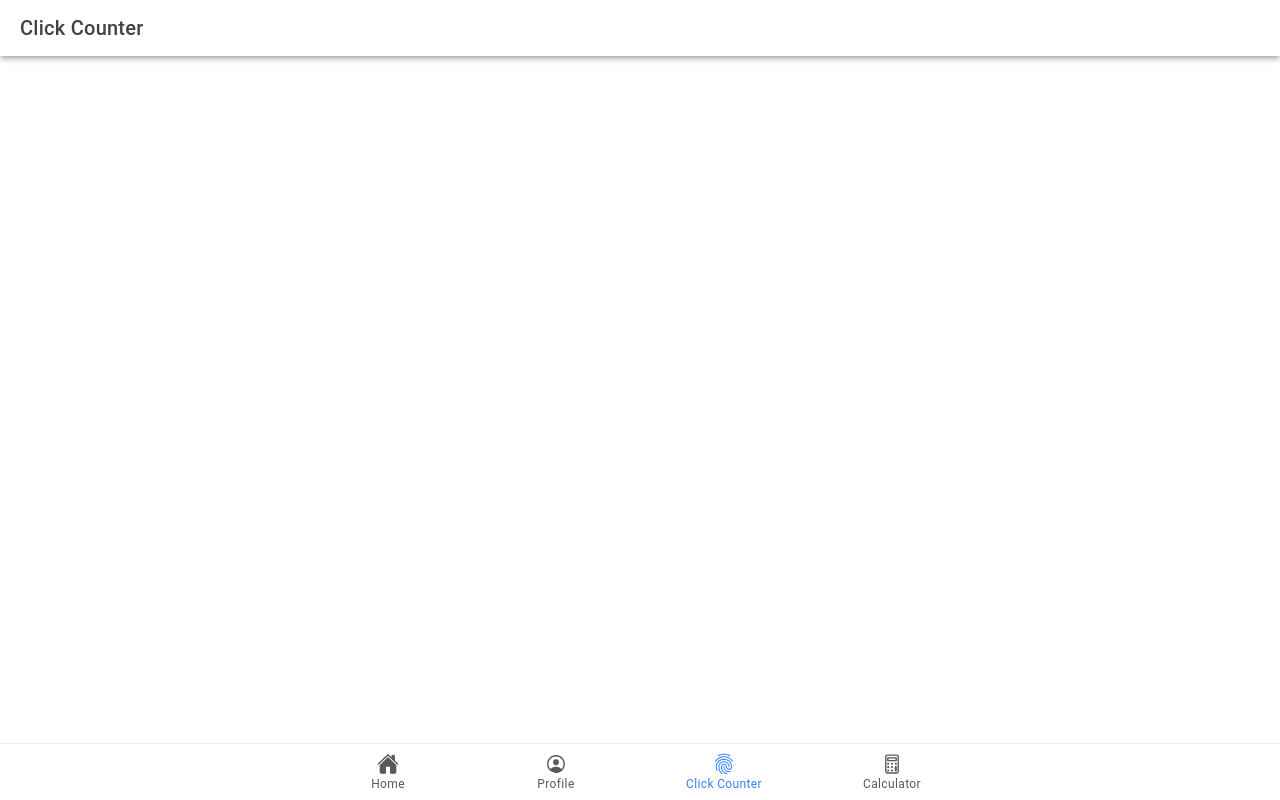
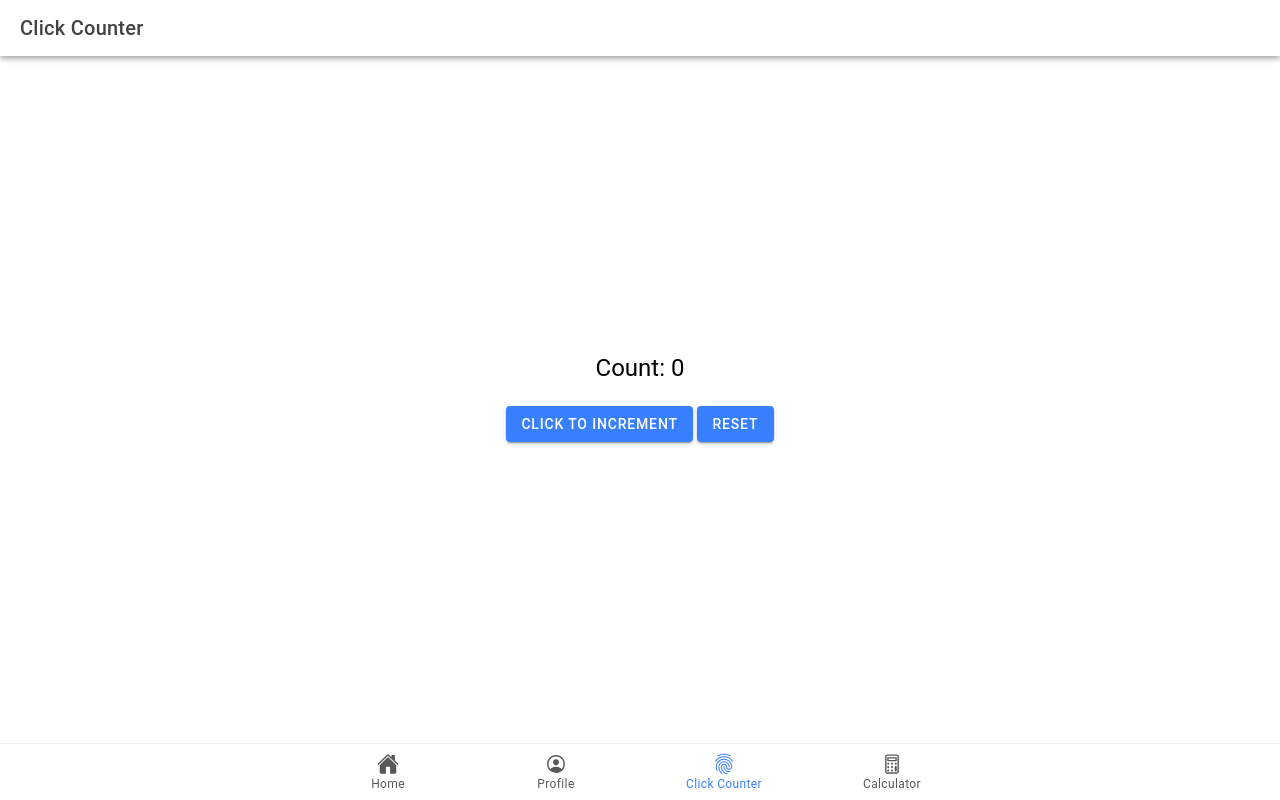
Before and after one commit to FatimaPaluga13/ion-t-paluga, a React (Vite) app: page /tab2 in a window 1280 px wide. Built offline with nearby package versions, Linux system fonts and the light colour scheme.

Commit message:
Adding content for my clickcounter tab

```diff
--- a/src/pages/Tab2.tsx
+++ b/src/pages/Tab2.tsx
@@ -1,7 +1,20 @@
-import React from 'react';
-import { IonContent, IonHeader, IonPage, IonTitle, IonToolbar } from '@ionic/react';
+// Tab2.tsx
+
+import React, { useState } from 'react';
+import { IonContent, IonHeader, IonPage, IonTitle, IonToolbar, IonButton, IonLabel } from '@ionic/react';
+import './Tab2.css';
 
 const Tab2: React.FC = () => {
+  const [count, setCount] = useState(0);
+
+  const incrementCounter = () => {
+    setCount(count + 1);
+  };
+
+  const resetCounter = () => {
+    setCount(0);
+  };
+
   return (
     <IonPage>
       <IonHeader>
@@ -9,8 +22,16 @@
           <IonTitle>Click Counter</IonTitle>
         </IonToolbar>
       </IonHeader>
-      <IonContent>
-        {/* Your content here */}
+      <IonContent className="ion-padding">
+        <div className="container">
+          <div className="counter-container">
+            <IonLabel className="counter-label">Count: {count}</IonLabel>
+          </div>
+          <div className="button-container">
+            <IonButton onClick={incrementCounter}>Click to Increment</IonButton>
+            <IonButton onClick={resetCounter}>Reset</IonButton>
+          </div>
+        </div>
       </IonContent>
     </IonPage>
   );
```
